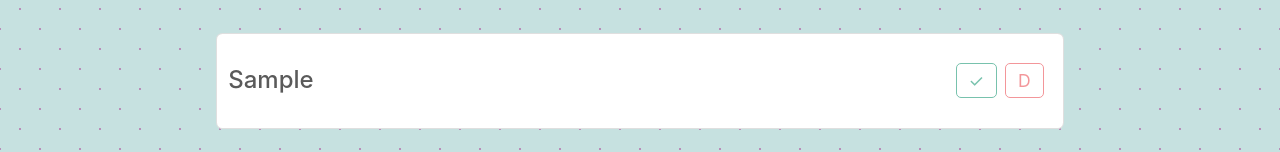
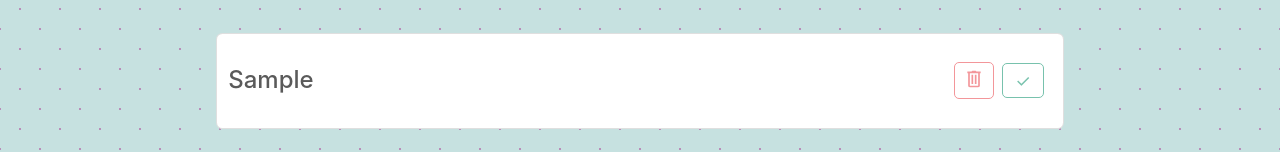
Before and after one commit to maurolnl/react-tasks, a React (Create React App) app: page / in a window 1280 px wide. Both pictures are taken after typing "Sample" into the empty fields and a click on the button "Save". Shown: the part 451-603 px from the top of the page. Built offline with nearby package versions, Linux system fonts and the light colour scheme.

Commit message:
Add svg icon for remove button

```diff
--- a/public/index.html
+++ b/public/index.html
@@ -24,7 +24,7 @@
       work correctly both with client-side routing and a non-root public URL.
       Learn how to configure a non-root public URL by running `npm run build`.
     -->
-    <title>React App</title>
+    <title>Another TODO List</title>
   </head>
   <body>
     <noscript>You need to enable JavaScript to run this app.</noscript>
--- a/src/components/Button/index.css
+++ b/src/components/Button/index.css
@@ -34,17 +34,26 @@
 
 .remove-button{
   max-height: 2.7rem;
+  cursor:pointer;
   float: right;
+  padding: .35rem .56rem;
   color: var(--app-color-delete);
   border-color: var(--app-color-delete);
   margin-right: .5rem;
 }
 
-.remove-button:hover {
+.remove-button:hover{
   background-color: var(--app-color-delete);
   color: white;
 }
+.remove-button:hover svg {
+  fill: white;
+}
 
+.trash-container {
+  height: 20px;
+  width: 20px;
+}
 
 .form-button:hover {
   background-color: var(--app-color-secondary);
--- a/src/components/Task/Task.tsx
+++ b/src/components/Task/Task.tsx
@@ -1,5 +1,6 @@
 import Button from "../Button/Button";
 import TaskTitle from "../TaskTitle/TaskTitle";
+import TrashIcon from "../TrashIcon/TrashIcon";
 import './index.css'
 
 interface TaskProps {
@@ -14,7 +15,6 @@ interface TaskProps {
 }
 
 export default function Task(TaskProps: TaskProps) {
-  const removeButton = 3
   return (
     <div
       className="task"
@@ -24,12 +24,7 @@ export default function Task(TaskProps: TaskProps) {
         isStyled={TaskProps.isTaskTitleStyled}
       />
       <div className="button-container">
-        <Button
-          className={TaskProps.buttonClassName}
-          onClick={TaskProps.removeTask}
-          text={'D'}
-          isStyled={removeButton}
-        />
+        <TrashIcon onClick={TaskProps.removeTask}/>
         <Button
           className={TaskProps.buttonClassName}
           onClick={TaskProps.onClick}
--- a/src/components/Task/index.css
+++ b/src/components/Task/index.css
@@ -12,5 +12,10 @@
 }
 
 .button-container {
+  display: flex;
+  flex-direction: row;
+  justify-content: space-between;
+  align-items: center;
+  align-content: center;
   min-width: 6rem;
 }
--- /dev/null
+++ b/src/components/TrashIcon/TrashIcon.tsx
@@ -0,0 +1,24 @@
+import React from "react";
+import '../Button/index.css'
+
+interface IconProps {
+  onClick: React.MouseEventHandler<HTMLButtonElement>;
+}
+
+const TrashIcon = (IconProps: IconProps) => {
+
+  return (
+    <button onClick={IconProps.onClick} className="remove-button button-style">
+      <svg
+        fill="#f3969a"
+        xmlns="http://www.w3.org/2000/svg"
+        viewBox="0 0 24 24"
+        className="trash-container"
+      >
+        <path d="M 10 2 L 9 3 L 4 3 L 4 5 L 5 5 L 5 20 C 5 20.522222 5.1913289 21.05461 5.5683594 21.431641 C 5.9453899 21.808671 6.4777778 22 7 22 L 17 22 C 17.522222 22 18.05461 21.808671 18.431641 21.431641 C 18.808671 21.05461 19 20.522222 19 20 L 19 5 L 20 5 L 20 3 L 15 3 L 14 2 L 10 2 z M 7 5 L 17 5 L 17 20 L 7 20 L 7 5 z M 9 7 L 9 18 L 11 18 L 11 7 L 9 7 z M 13 7 L 13 18 L 15 18 L 15 7 L 13 7 z" />
+      </svg>
+    </button>
+  );
+};
+
+export default TrashIcon;
--- a/src/index.css
+++ b/src/index.css
@@ -32,11 +32,19 @@ body {
   html {
     font-size: 85%;
   }
+  svg.trash-container {
+    height: 17px;
+    width: 17px;
+  }
 }
 
 @media (max-width: 370px) {
   html {
     font-size: 78%;
+  }
+  svg.trash-container {
+    height: 15.5px;
+    width: 15.5px;
   }
 }
 
```
Also changed, not shown: src/icons8-basura.svg (added), 1 other file (tests, documents, lock files or other folders).
